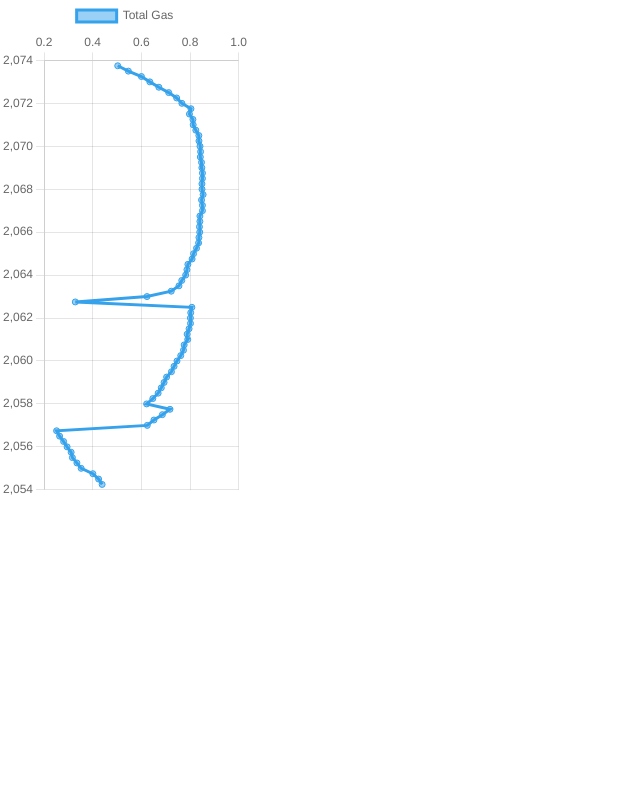
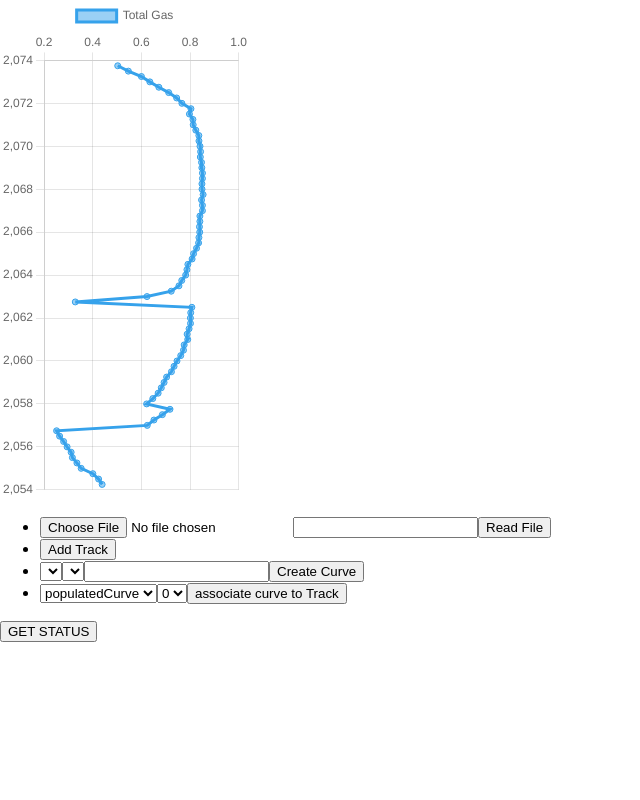
Before and after one commit to PageotM/PapaPlotProject, a React (Create React App) app in the folder my-app/: page / in a window 1280 px wide. Shown: the top 800 px of the page, without its empty margins (0-640 px from the left). Built offline with nearby package versions, Linux system fonts and the light colour scheme.

Commit message:
menu replace

```diff
--- a/my-app/src/ReactElement/css/trackElement.css
+++ b/my-app/src/ReactElement/css/trackElement.css
@@ -1,11 +1,9 @@
 .singleTrackContainer {
     width: 250px;
-    height: 150vh; /* 150% of viewport height */
 }
 .multipleTrackContainer{
         display: flex;
         flex-direction: row;
-        align-items: flex-start; /* Align items to the start of the cross axis */
-        justify-content: flex-start; /* Align items to the start of the main axis */
-        gap: 16px; /* Optional: add space between the items */
+        align-items: flex-start;
+        justify-content: flex-start;
     }
```
